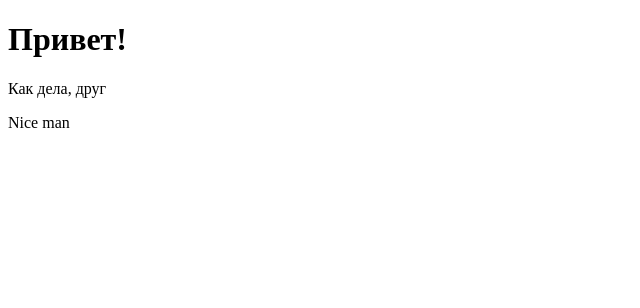
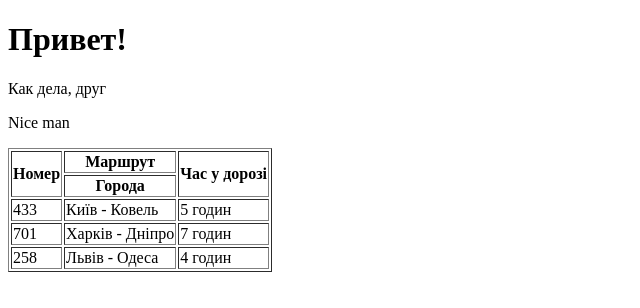
Before and after one commit to yourijkritevich/Domashka, a plain HTML site: page index.html in a window 1280 px wide. Shown: the whole page, without its empty margins (0-640 px from the left). Drawn offline with Linux system fonts and the light colour scheme.

Commit message:
dobavil tablicy

```diff
--- a/index.html
+++ b/index.html
@@ -11,5 +11,37 @@
     <h1>Привет!</h1>
     <p>Как дела, друг</p>
     <p>Nice man</p>
+
+    <table border="1" cellpadding="1">
+        <thead>
+          <tr>
+            <th rowspan="2">Номер</th>
+            <th>Маршрут</th>
+            <th rowspan="2">Час у дорозі</th>
+          </tr>
+          <tr>
+           <th>Города</th>
+          </tr>
+        </thead>
+
+        <tbody>
+          <tr>
+
+            <td>433</td>
+            <td>Київ - Ковель</td>
+            <td>5 годин</td>
+          </tr>
+          <tr>
+            <td>701</td>
+            <td>Харків - Дніпро</td>
+            <td>7 годин</td>
+          </tr>
+          <tr>
+            <td>258</td>
+            <td>Львів - Одеса</td>
+            <td>4 годин</td>
+          </tr>
+        </tbody>
+      </table>
 </body>
 </html>
```
